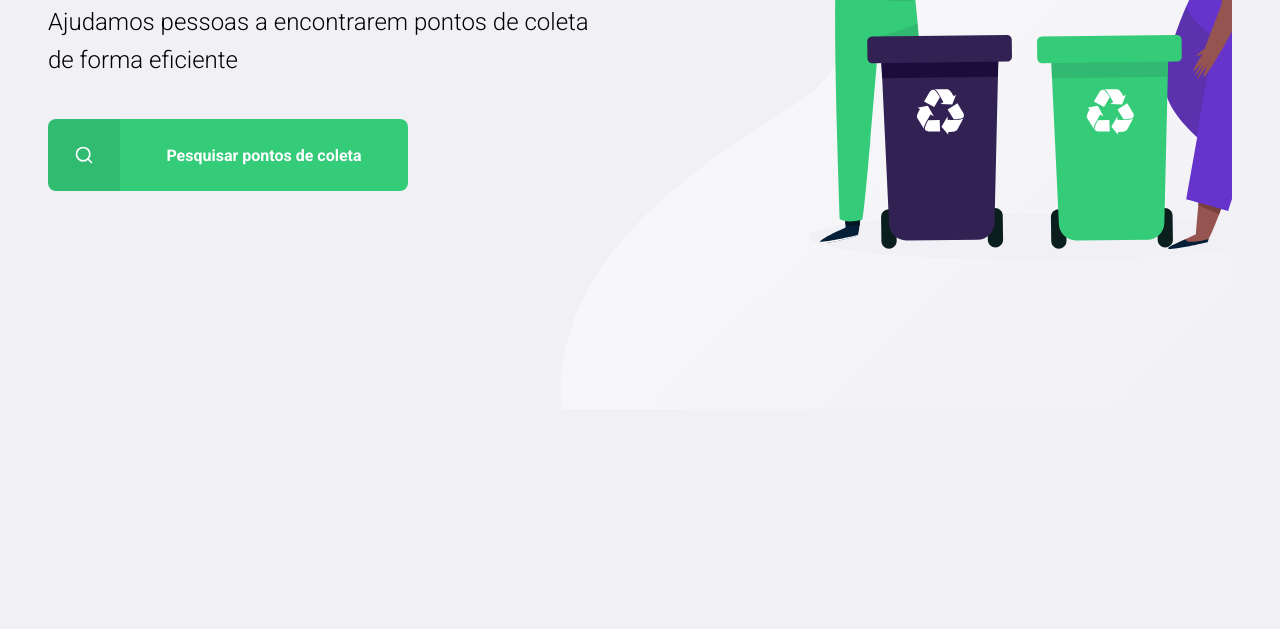
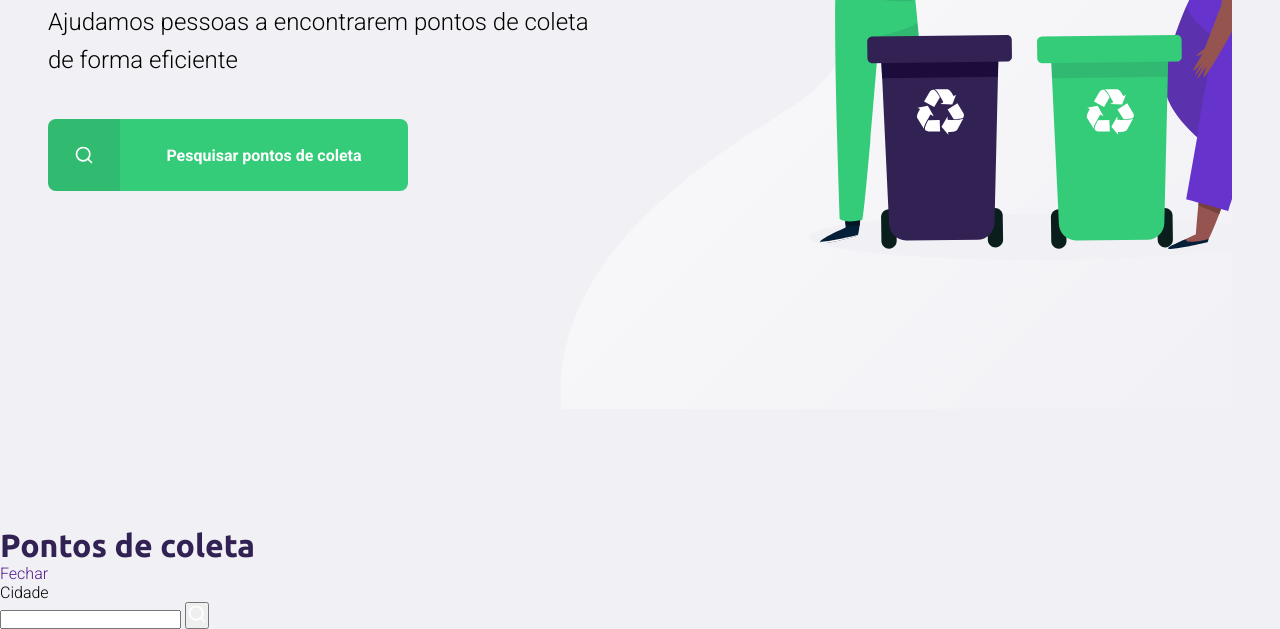
Before and after one commit to jairraya/Ecoleta, a plain HTML site: page index.html in a window 1280 px wide. Shown: the part 369-998 px from the top of the page. Before the commit the page ends 896 px from the top, so only its background shows below. Drawn offline with Linux system fonts and the light colour scheme.

Commit message:
criando pop-up de pontos de coleta

```diff
--- /dev/null
+++ b/Style/modal.css
@@ -0,0 +1,3 @@
+#modal{
+
+}
--- a/index.html
+++ b/index.html
@@ -10,6 +10,7 @@
         <link rel="icon" type="imagem/png" href="/assets/icones/logo.svg" />
         <link rel="stylesheet" href="/Style/main.css">
         <link rel="stylesheet" href="/Style/home.css">
+        <link rel="stylesheet" href="/Style/modal.css">
         <link rel="stylesheet" href="/Style/responsive.css" >
 
     </head>
@@ -45,6 +46,39 @@
 
         </div>
 
+        <div id="modal">
+
+            <div class="content">
+
+                <div class="header">
+                    <h1>Pontos de coleta</h1>
+                    <a href="">Fechar</a>
+                </div>
+
+                <form action="">
+
+                    <label for="search">Cidade</label>
+
+                    <div class="search field">
+
+                        <input type="text" name="search">
+
+                        <button>
+
+                            <img src="/assets/icones/search.svg" alt="Buscar">
+
+                        </button>
+
+                    </div>
+
+                </form>
+
+            </div>
+
+        </div>
+
+
+
     </body>
 
 </html>
```
